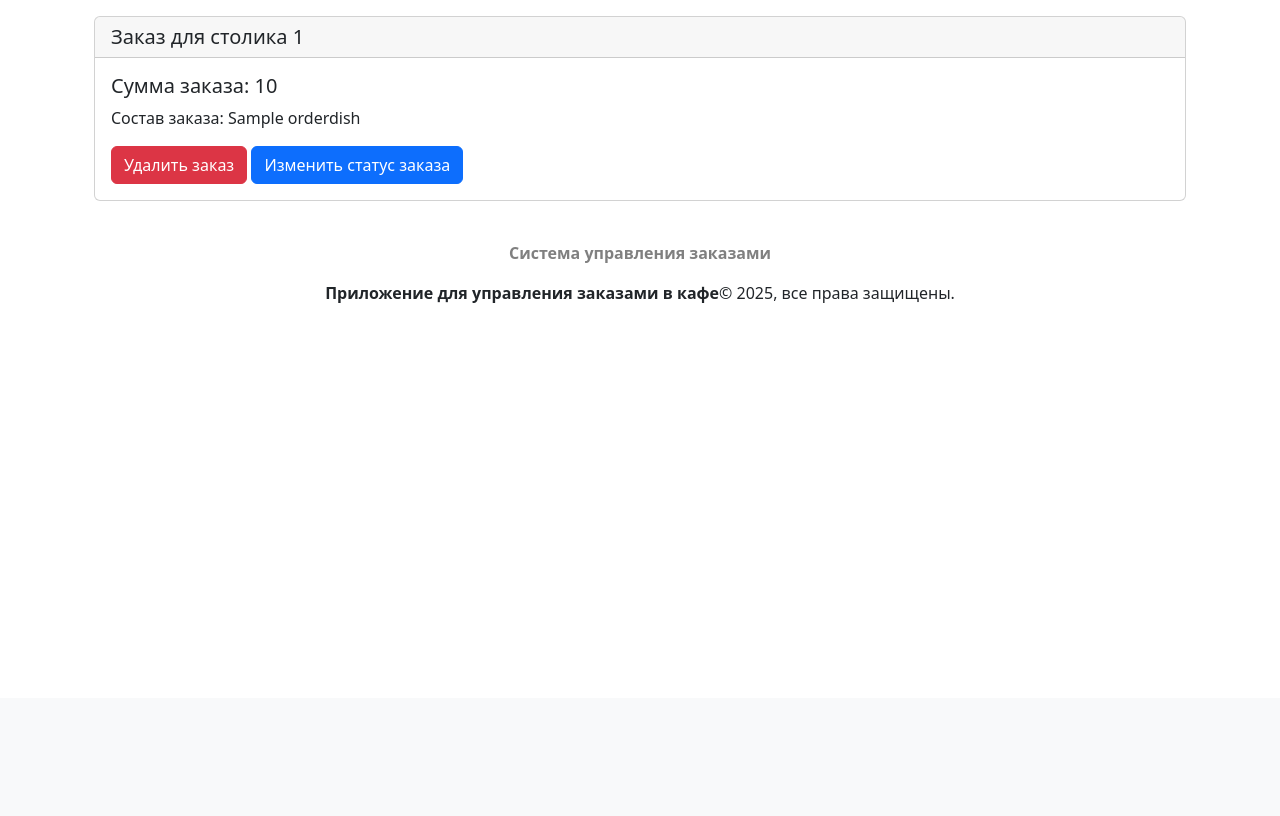
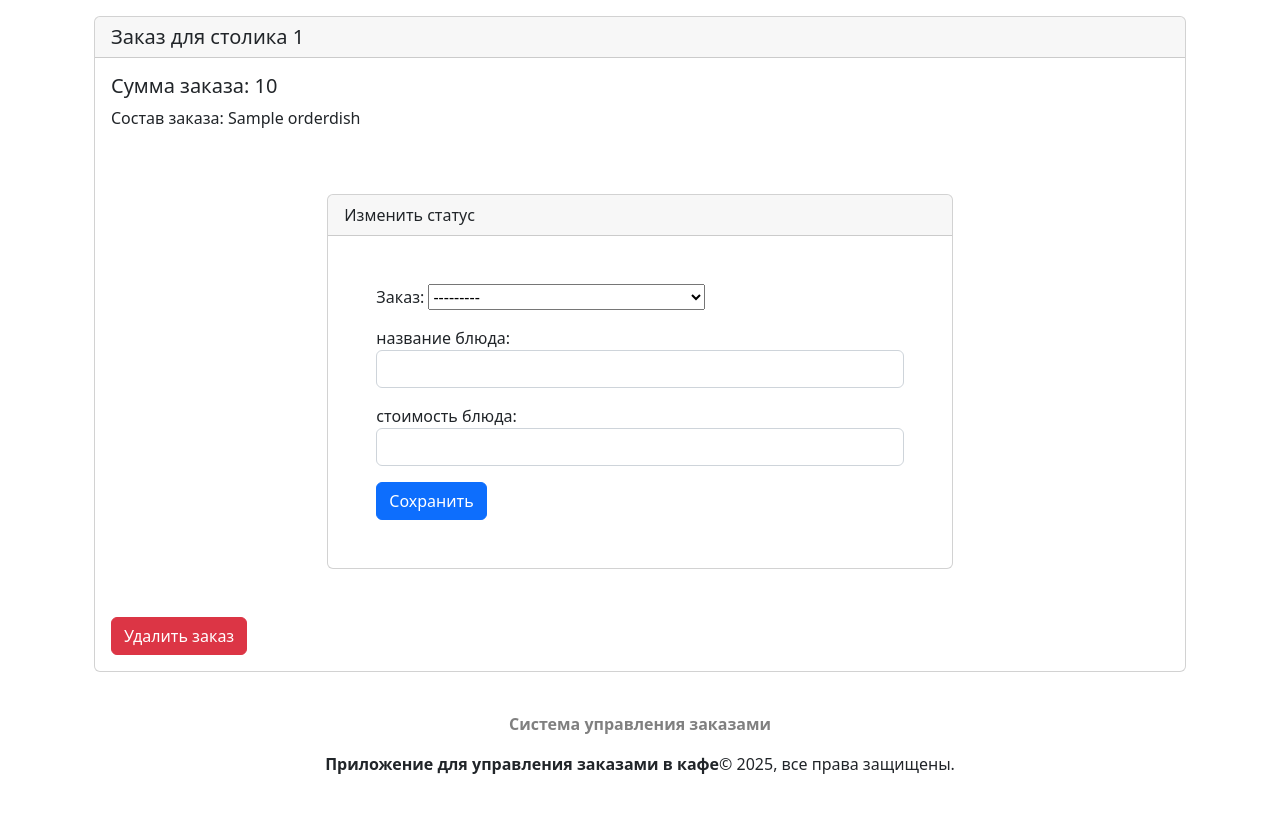
Before and after one commit to InaraShalfei/effective_mobile, a Django app: template orders/templates/orders/order.html in a window 1280 px wide. Shown: the part 102-918 px from the top of the page. Before the commit the page ends 405 px from the top, so only its background shows below. Run offline with Django 4.2, Linux system fonts and the light colour scheme; the template is opened without the code that fills it: values that come from a table or form of the project are taken from there, others are empty; tables that the repository leaves empty hold one stand-in row (values such as "Sample post"); some libraries are stand-ins or nearby versions.

Commit message:
Create possibility to update order status

```diff
--- a/orders/cafe_orders/forms.py
+++ b/orders/cafe_orders/forms.py
@@ -30,3 +30,15 @@
     class Meta:
         model = OrderDish
         fields = ['order', 'name', 'price']
+
+
+class UpdateOrderForm(forms.ModelForm):
+    class Meta:
+        model = Order
+        fields = ['status']
+
+    status = forms.ChoiceField(
+        choices=Order.STATUSES,
+        widget=forms.Select(attrs={'class': 'form-control', 'id': 'choice-select'}),
+        label=''
+    )
--- a/orders/cafe_orders/urls.py
+++ b/orders/cafe_orders/urls.py
@@ -8,5 +8,5 @@
     path('order/<int:order_id>/', views.order,
          name='order'),
     path('order/<int:order_id>/delete', views.delete_order,
-         name='delete_order'),
+         name='delete_order')
 ]
--- a/orders/templates/orders/order.html
+++ b/orders/templates/orders/order.html
@@ -12,13 +12,27 @@
         </ol>
     </nav>
 
+
     <div class="card">
         <h5 class="card-header">Заказ для столика {{ order.table_number }}</h5>
         <div class="card-body">
             <h5 class="card-title">Сумма заказа: {{ order.total_price }}</h5>
             <p class="card-text">Состав заказа: {% for dish in order.dishes.all %}{{ dish.name }}{% if not forloop.last %}, {% endif %}{% endfor %}</p>
+            <div class="row justify-content-center">
+        <div class="col-md-8 p-5">
+            <div class="card">
+                <div class="card-header">Изменить статус</div>
+                <div class="card-body p-5">
+                    <form method="post">
+                        {% csrf_token %}
+                        {{ form.as_p }}
+                        <button type="submit" class="btn btn-primary">Сохранить</button>
+                    </form>
+                </div>
+            </div>
+        </div>
+    </div>
             <a href="{% url 'orders:delete_order' order.id %}" class="btn btn-danger">Удалить заказ</a>
-            <a href="#" class="btn btn-primary">Изменить статус заказа</a>
         </div>
     </div>
 
```
Also changed, not shown: orders/cafe_orders/views.py (+11 -3 lines).
